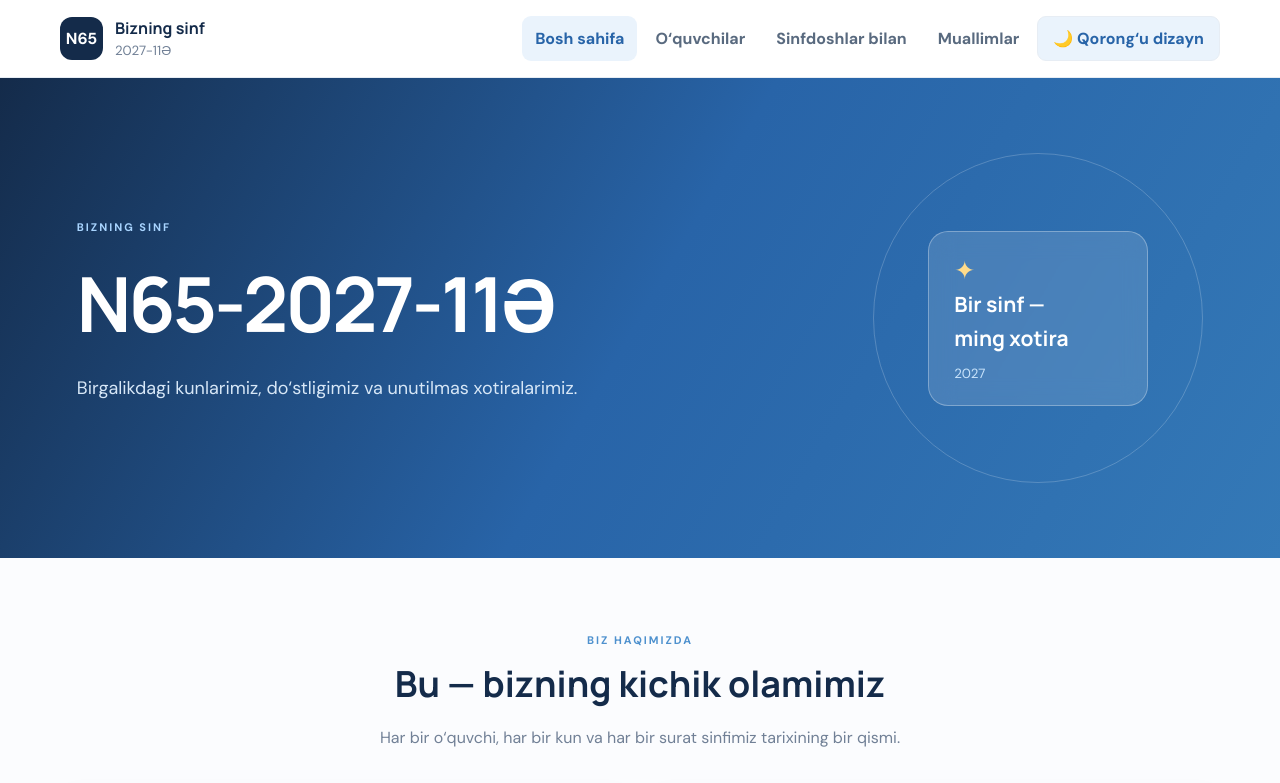
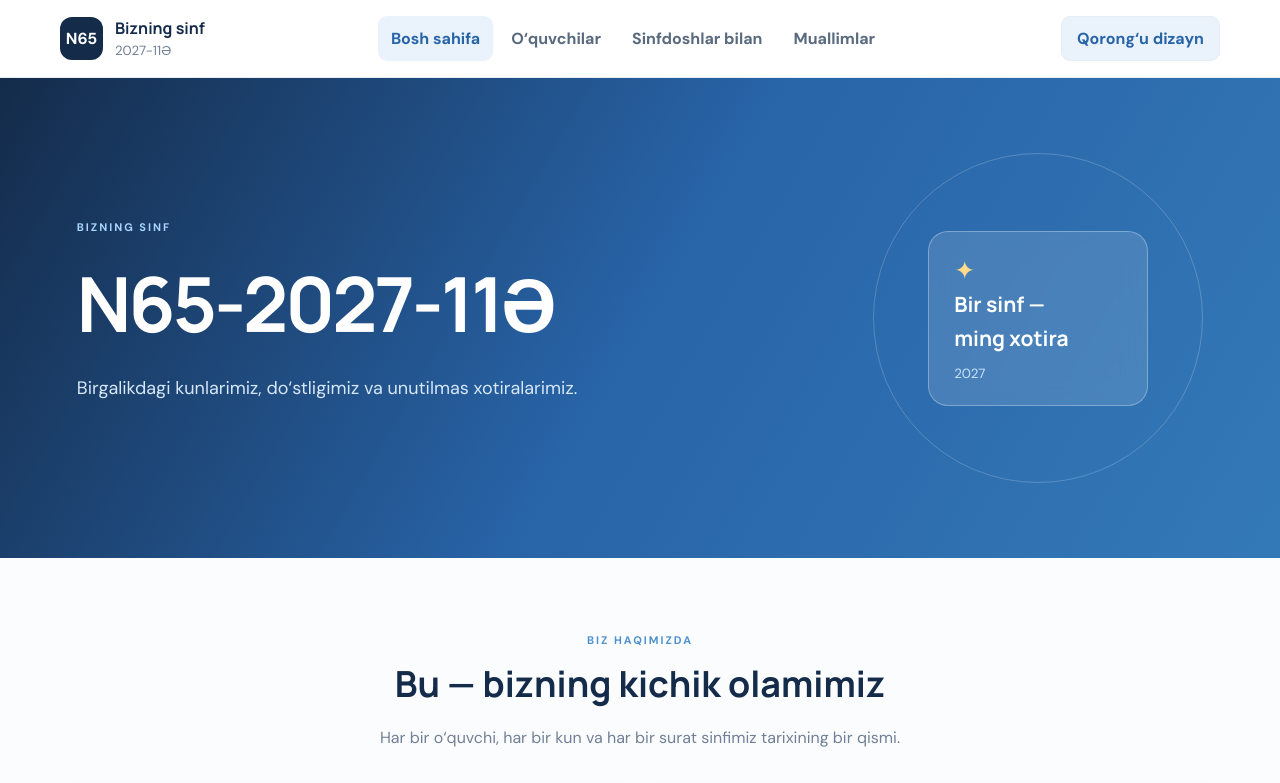
Before and after one commit to iiiibrohim660-tech/N65-2627-11QAZ, a plain HTML site: page index.html in a window 1280 px wide. Shown: the top 783 px of the page. Drawn offline with Linux system fonts and the light colour scheme.

Commit message:
Update index.html

```diff
--- a/index.html
+++ b/index.html
@@ -26,8 +26,8 @@
         <button class="nav-link" data-page="students">O‘quvchilar</button>
         <button class="nav-link" data-page="classmates">Sinfdoshlar bilan</button>
         <button class="nav-link" data-page="teachers">Muallimlar</button>
-        <button class="theme-toggle" id="themeToggle" type="button">🌙 Qorong‘u dizayn</button>
     </nav>
+    <button class="theme-toggle" id="themeToggle" type="button">Qorong‘u dizayn</button>
 </header>
 
 <main>
```
